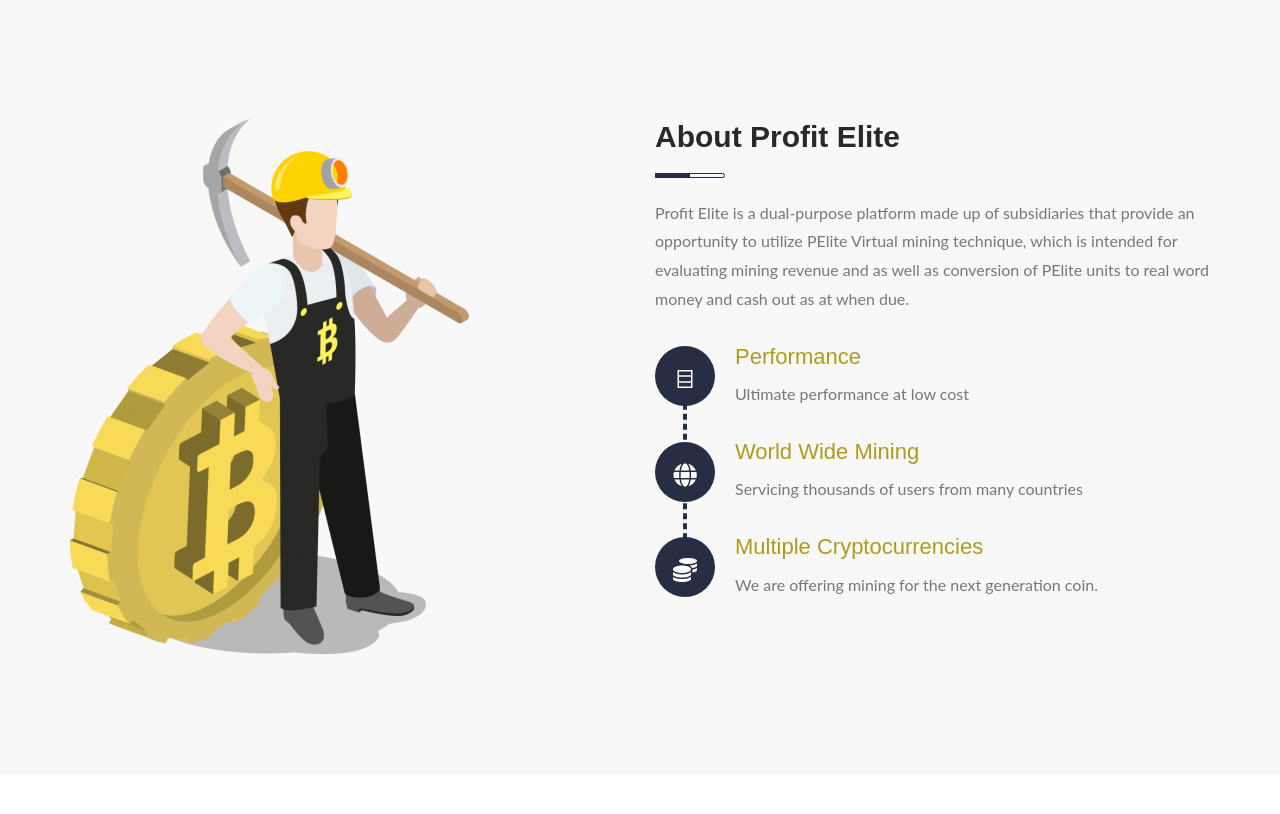
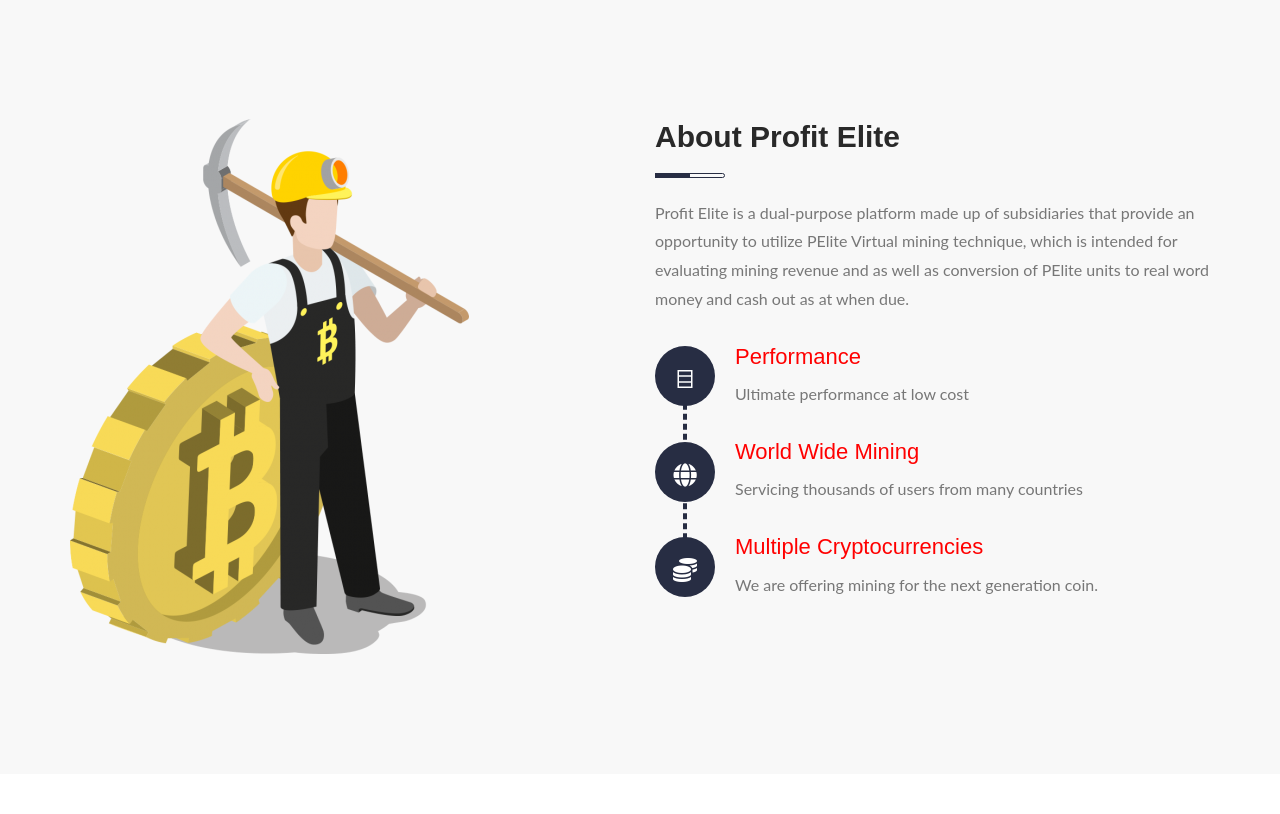
Before and after one commit to Maxtone1049/grandwork, a PHP site: page / in a window 1280 px wide, with the pointer over the restyled element. Shown: the part 1370-2184 px from the top of the page. Run offline with PHP 8.4, Linux system fonts and the light colour scheme; the visitor is signed in with stand-in values (Sample User, id 1); some libraries are stand-ins or nearby versions; some web fonts are replaced.

Commit message:
Fresh Commit

```diff
--- a/assets/templates/basic/css/colora961.css
+++ b/assets/templates/basic/css/colora961.css
@@ -6,7 +6,7 @@
 }
 
 .header-bottom-area .navbar-collapse .main-menu li a:hover, .cmn-btn:focus, .cmn-btn:hover, .about-section .about-content .about-item-area .about-item .about-details .title, .service-icon i, .custom-btn, .blog-item:hover .blog-content .title, .choose-section .choose-item-area .choose-item .choose-icon i, .footer-social li a:hover, .footer-social li a.active, .breadcrumb li, .contact-info-item i, .dashboard-section .dash-item .dash-content .sub-title span, .section-title span, .account-header .sub-title a, .register-section .register-form-area .register-form .forgot-password a, .work-section .work-content .work-item-area .work-item .work-icon i, .badge-primary, .text-primary{
-    color: #b2991b !important;
+    color: red !important;
 }
 
 .title-border::before, #overlayer .loader, .pricing-tab-menu .nav-item .nav-link.active, .pagination .page-item.active .page-link, .pagination .page-item:hover .page-link, .dashboard-section .dash-user-area .dash-left-user-area .user-icon, .title-border-left::before, .modal .form-control, .input-group-text, .work-section .work-content .work-item-area .work-item .work-icon, .badge-primary {
```
